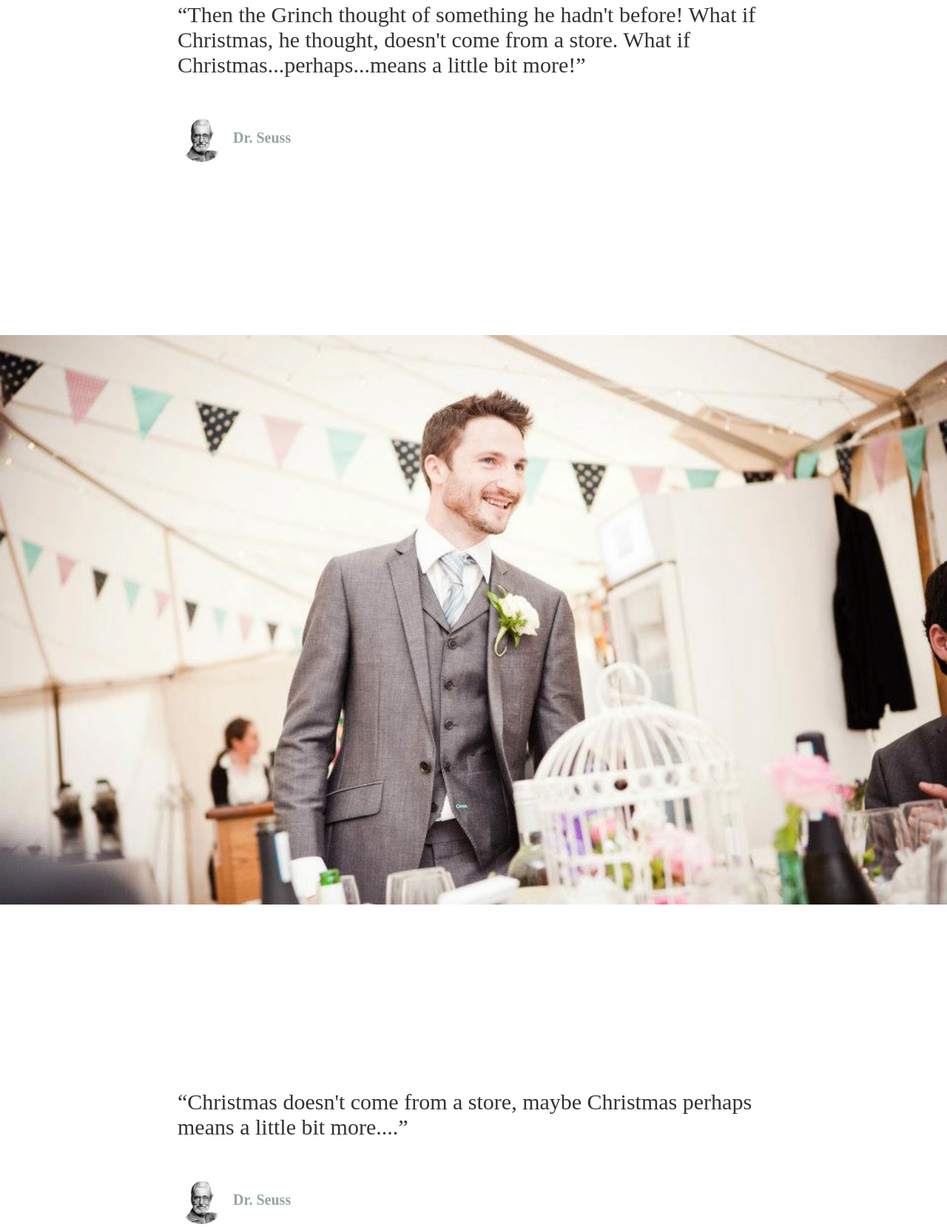
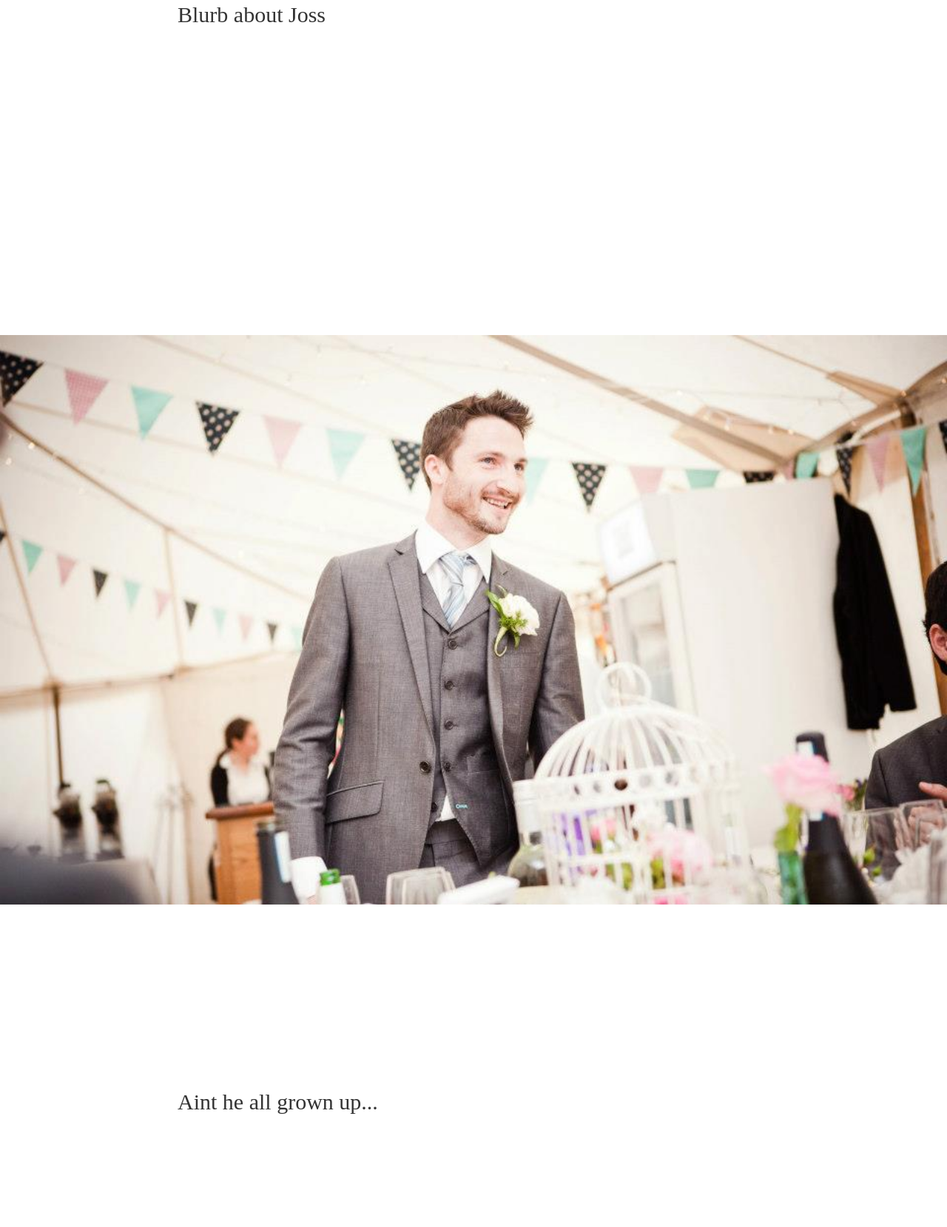
Before and after one commit to MacsDickinson/Jossy, a plain HTML site: page index.html in a window 1280 px wide. Shown: the part 1307-2966 px from the top of the page at 74% size. Drawn offline with Linux system fonts and the light colour scheme; a web font is replaced by a local one.

Commit message:
need to add some blurb

```diff
--- a/css/style.css
+++ b/css/style.css
@@ -207,7 +207,7 @@ ul.built { list-style: none; margin: 0 auto; width: 730px; }
 #slide10{
 	background-color: #fff;
 	color: #333333;
-	height: 300px;
+	height: 200px;
 }
 
 
--- a/index.html
+++ b/index.html
@@ -64,8 +64,7 @@
         <div id="slide2">
             <div class="content" >
                 <div class="quotes_container">
-                    <h3 class="quotes">“Then the Grinch thought of something he hadn't before! What if Christmas, he thought, doesn't come from a store. What if Christmas...perhaps...means a little bit more!”</h3>
-                    <img src="img/dr-seuss.png" align="left"/> <h4 class="author_name_gray">Dr. Seuss </h4>
+                    <h3 class="quotes">Blurb about Joss</h3>
                 </div>
             </div>
         </div>
@@ -74,8 +73,7 @@
         <div id="slide4">
             <div class="content">
                 <div class="quotes_container">
-                    <h3 class="quotes">“Christmas doesn't come from a store, maybe Christmas perhaps means a little bit more....” </h3>
-                    <img src="img/dr-seuss.png" align="left"/> <h4 class="author_name_gray">Dr. Seuss </h4>
+                    <h3 class="quotes">Aint he all grown up... </h3>
                 </div>
             </div>
         </div>
@@ -84,8 +82,7 @@
         <div id="slide6">
             <div class="content">
                 <div class="quotes_container">
-                    <h3 class="quotes">“Christmas doesn't come from a store, maybe Christmas perhaps means a little bit more....” </h3>
-                    <img src="img/dr-seuss.png" align="left"/> <h4 class="author_name_gray">Dr. Seuss </h4>
+                    <h3 class="quotes">He does like his cats</h3>
                 </div>
             </div>
         </div>
@@ -94,8 +91,7 @@
         <div id="slide8">
             <div class="content">
                 <div class="quotes_container">
-                    <h3 class="quotes">“Christmas doesn't come from a store, maybe Christmas perhaps means a little bit more....” </h3>
-                    <img src="img/dr-seuss.png" align="left"/> <h4 class="author_name_gray">Dr. Seuss </h4>
+                    <h3 class="quotes">But he'll always be runty</h3>
                 </div>
             </div>
         </div>
@@ -104,7 +100,7 @@
         <div id="slide10">
             <div class="content">
                 <div class="quotes_container">
-                    <h3 class="quotes">Happy Birthday Bra!</h3>
+                    <h3 class="quotes">Happy Birthday Bro!</h3>
                     <a href="#slide1" >Back To Top</a>
                 </div>
             </div>
```
